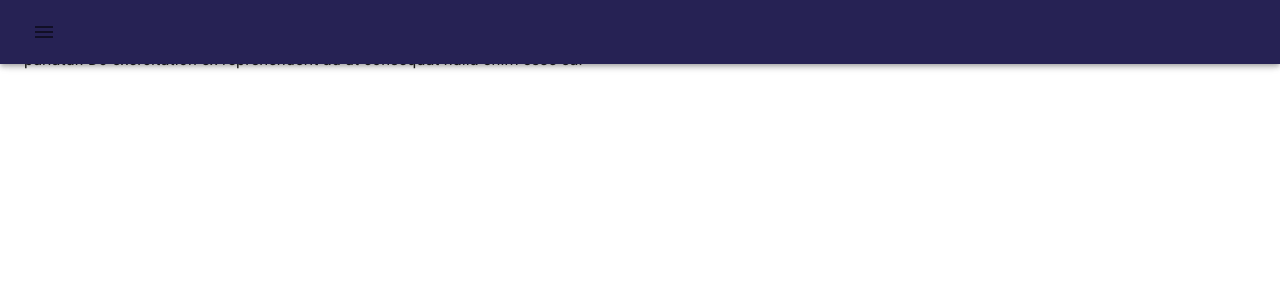
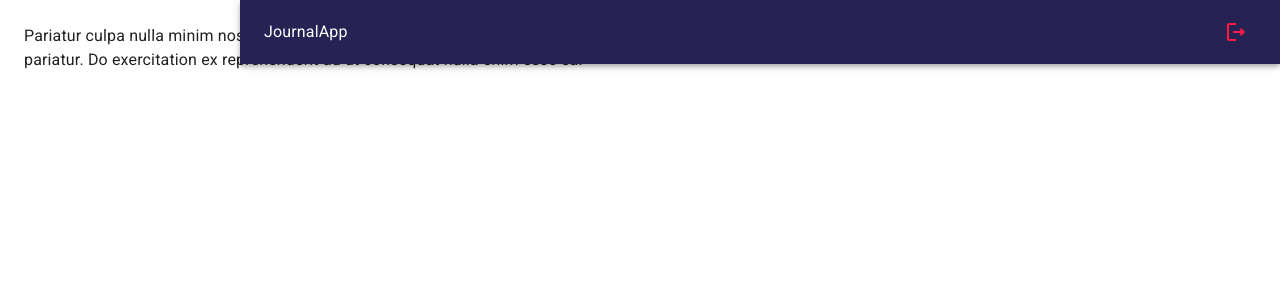
Before and after one commit to AndresHiguitaAMG/Proyecto-JournalApp, a React (Vite) app in the folder client/: page / in a window 1280 px wide. Shown: the top 300 px of the page. Built offline with nearby package versions, Linux system fonts and the light colour scheme.

Commit message:
finished NavBar component

```diff
--- a/client/src/journal/Layout/JournalLayout.jsx
+++ b/client/src/journal/Layout/JournalLayout.jsx
@@ -5,7 +5,7 @@
 export const JournalLayout = ({children}) => {
   return (
     <Box sx={{display: "flex"}}>
-        <NavBar />
+        <NavBar drawerWidth={drawerWidth} />
         <Box
         component="main"
         sx={{flexGrow: 1, p: 3}}
--- a/client/src/journal/components/NavBar.jsx
+++ b/client/src/journal/components/NavBar.jsx
@@ -1,16 +1,29 @@
-import { MenuOutlined } from '@mui/icons-material';
-import { AppBar, IconButton, Toolbar } from '@mui/material';
+import { LogoutOutlined, MenuOutlined } from '@mui/icons-material';
+import { AppBar, Grid, IconButton, Toolbar, Typography } from '@mui/material';
 
-export const NavBar = () => {
+export const NavBar = ({ drawerWidth = 240 }) => {
   return (
     <AppBar
     position='fixed'
-    sx={{}}
+    sx={{
+        width: {sm: `calc(100% - ${drawerWidth}px)`},
+        ml: {sm: `${drawerWidth}px`}
+    }}
     >
         <Toolbar>
-            <IconButton>
+            <IconButton
+                color="inherit"
+                edge="start"
+                sx={{mr: 2, display: {sm: "none"}}}
+            >
                 <MenuOutlined />
             </IconButton>
+            <Grid container direction="row" justifyContent="space-between" alignItems="center">
+                <Typography variant='h6 noWrap component="div'>JournalApp</Typography>
+                <IconButton color="error">
+                    <LogoutOutlined />
+                </IconButton>
+            </Grid>
         </Toolbar>
     </AppBar>
   )
```
